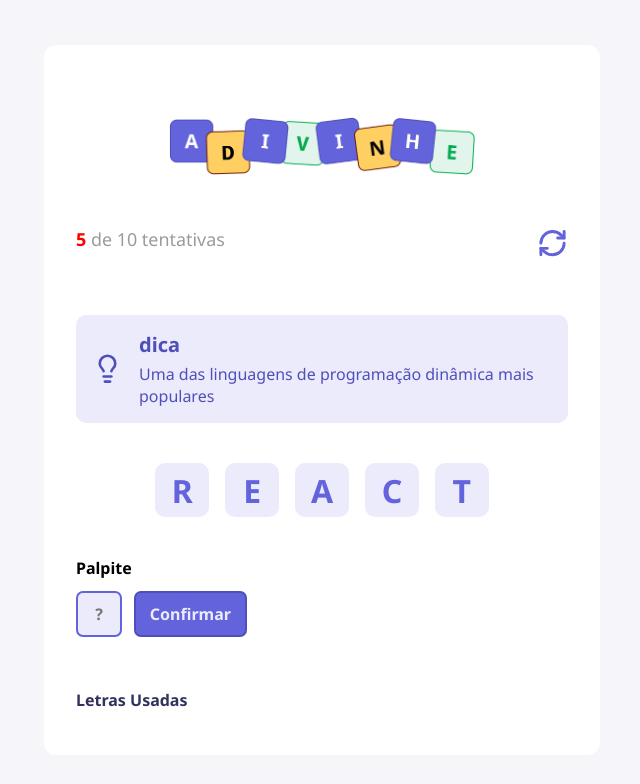
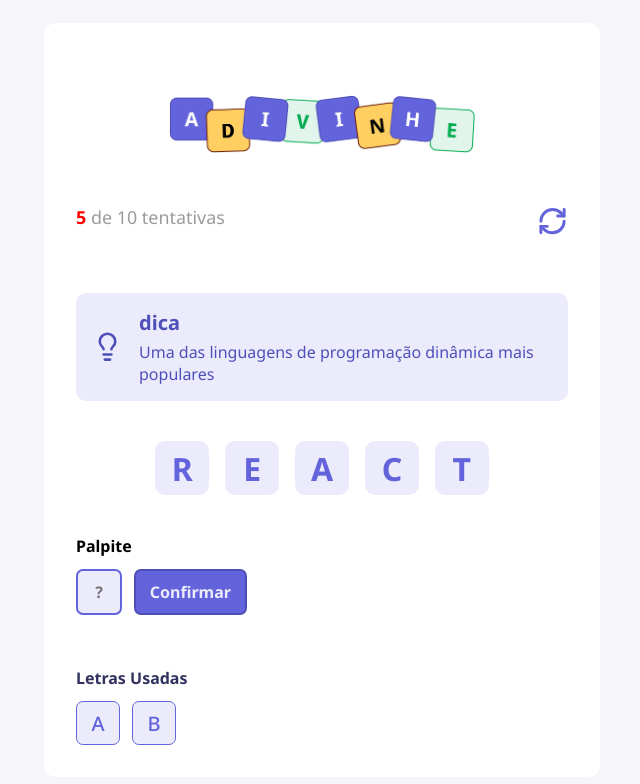
Before and after one commit to nilaszz/Adivinhe, a React (Vite) app: page / in a window 1280 px wide. Shown: the top 784 px of the page, without its empty margins (318-958 px from the left). Built offline with nearby package versions, Linux system fonts and the light colour scheme.

Commit message:
fix(ui): match used letter size to word letters

```diff
--- a/src/components/Letter/index.tsx
+++ b/src/components/Letter/index.tsx
@@ -2,12 +2,17 @@ import styles from "./style.module.css";
 
 type Props = {
     value?: string
+    size?: "default" | "small"
 }
 
 
-export function Letter({ value = '' }: Props) {
+export function Letter({ value = '', size = 'default' }: Props) {
     return (
-        <div className={styles.letter}>
+        <div
+            className={`
+            ${styles.letter}
+            ${size === 'small' ? styles.letterSmall : ''}`}
+        >
             <span>{value}</span>
         </div>
     )
--- a/src/components/Letter/style.module.css
+++ b/src/components/Letter/style.module.css
@@ -15,3 +15,17 @@
     justify-content: center;
 
 }
+
+
+
+.letterSmall {
+    width: 2.75rem;
+    height: 2.75rem;
+    border-radius: 0.43rem;
+
+    font-size: 1.25rem;
+    font-weight: 500;
+    border: 1px solid #6363db;
+
+
+}
--- a/src/components/LettersUsed/index.tsx
+++ b/src/components/LettersUsed/index.tsx
@@ -1,9 +1,17 @@
 import style from "./style.module.css";
+
+import { Letter } from "../Letter";
 
 export function LettersUsed() {
     return (
         <div className={style.lettersUsed}>
             <h5>Letras Usadas</h5>
+
+
+        <div>
+            <Letter value="A" size="small"/>
+            <Letter value="B" size="small"/>
+        </div>
         </div>
     )
 }
--- a/src/components/LettersUsed/style.module.css
+++ b/src/components/LettersUsed/style.module.css
@@ -12,3 +12,10 @@
     font-weight: 0.75rem 0;
     margin: 0.75rem 0;
 }
+
+
+.lettersUsed > div {
+    display: flex;
+    flex-wrap: wrap;
+    gap: 0.75rem;
+}
```
